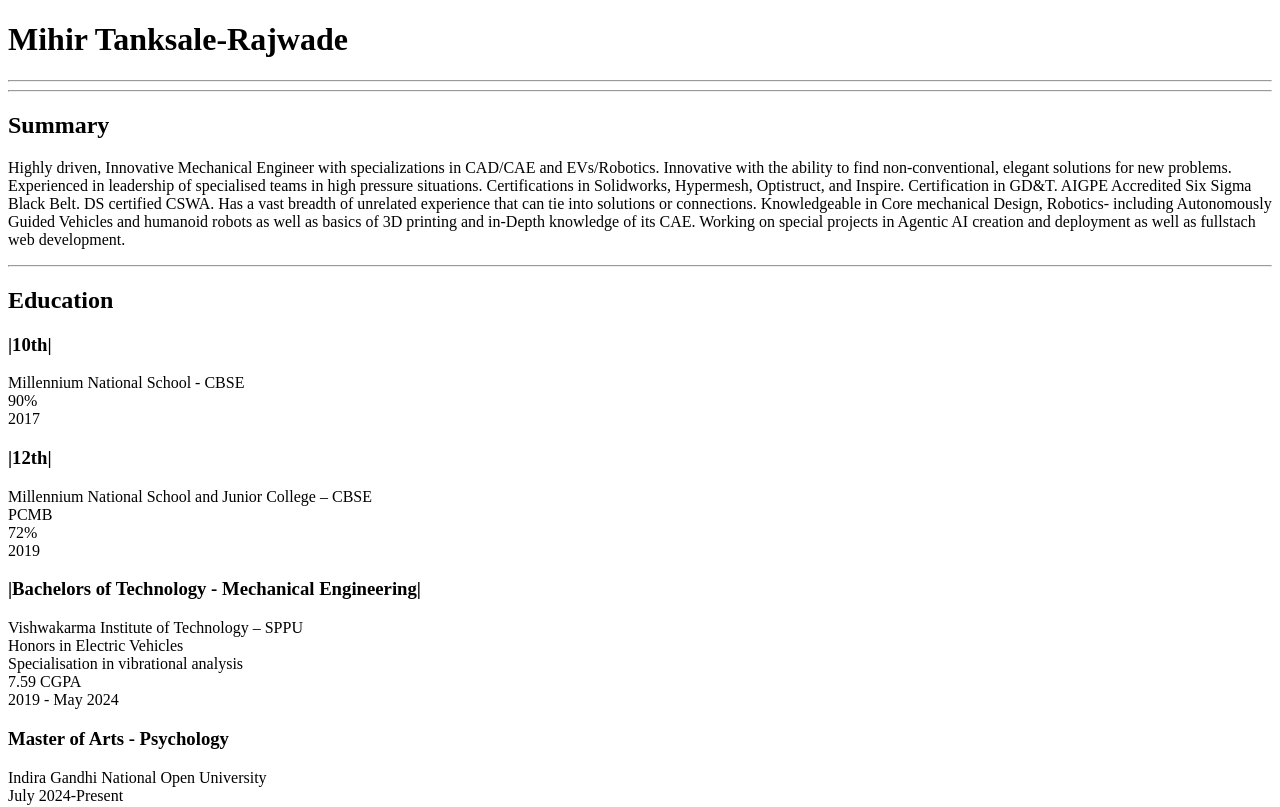
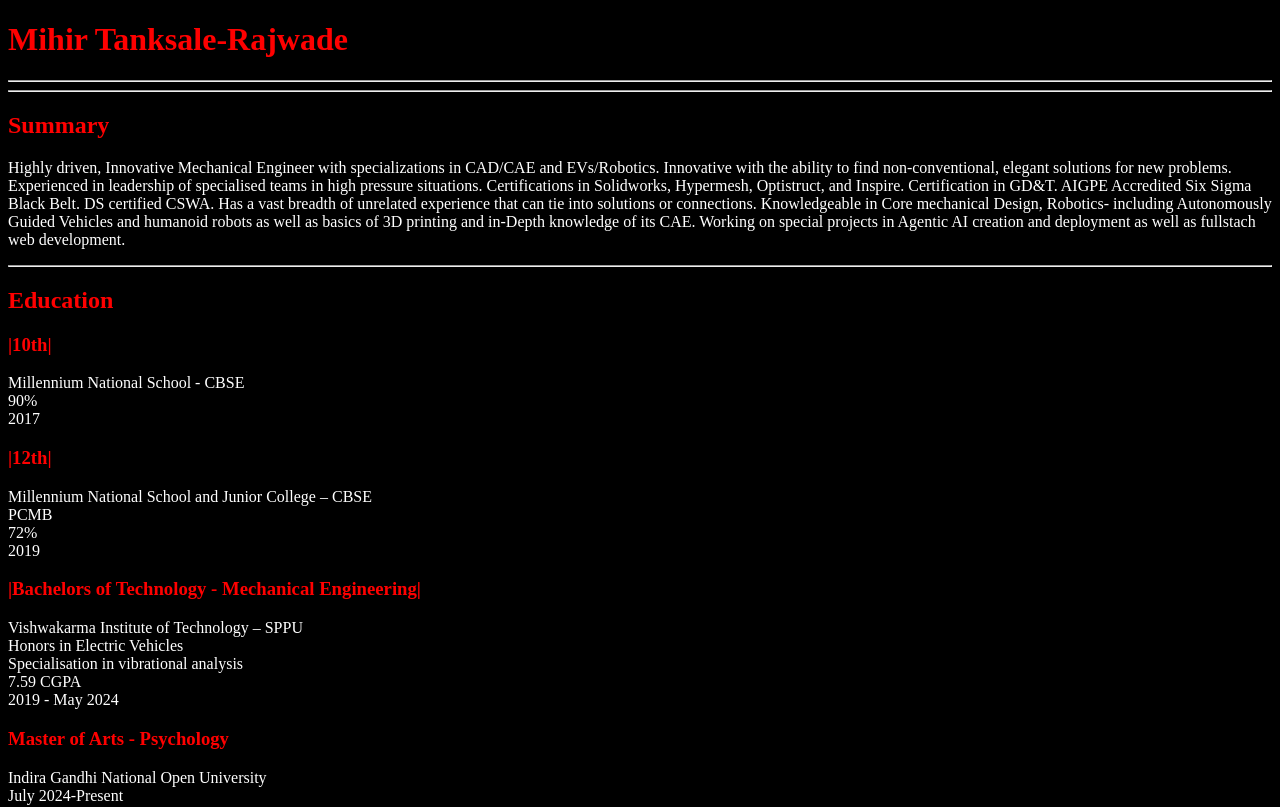
Before and after one commit to mihir-tanksalerajwade/capstone1_myresume, a plain HTML site: page index.html in a window 1280 px wide. Shown: the top 807 px of the page. Drawn offline with Linux system fonts and the light colour scheme.

Commit message:
Add files via upload

```diff
--- a/index.html
+++ b/index.html
@@ -1,6 +1,33 @@
 <!DOCTYPE html>
 <html lang="en">
 <head>
+    <style>
+        html
+        {
+            Background-color: black;
+        }
+
+        h1
+        {
+            color: Red;
+        }
+
+        h2
+        {
+            color: red;
+        }
+
+        h3
+        {
+            color: red;
+        }
+
+        body
+        {
+            font-family: Times New Roman, serif;
+           color: white;
+        }
+    </style>
     <meta charset="UTF-8">
     <meta name="viewport" content="width=device-width, initial-scale=1.0">
     <title>My Resume</title>
```
